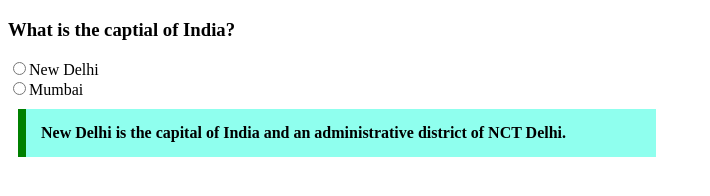
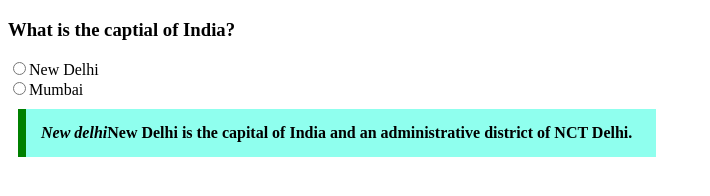
Before and after one commit to acciojob/trivia-nithyanandham9705, a website: page main.html in a window 1280 px wide. Shown: the whole page, without its empty margins (0-710 px from the left). Drawn offline with Linux system fonts and the light colour scheme.

Commit message:
created a submission

```diff
--- a/main.html
+++ b/main.html
@@ -14,7 +14,7 @@
 		<h3>What is the captial of India?</h3>
 		<input type="radio">New Delhi</input><br>
 		<input type="radio">Mumbai</input>
-	<blockquote style="max-width: 600px; margin: 10px; padding:15px;border-left:8px solid green; background-color: #8fffee; font-weight:bold">New Delhi is the capital of India and an administrative district of NCT Delhi.</blockquote>
+	<blockquote style="max-width: 600px; margin: 10px; padding:15px;border-left:8px solid green; background-color: #8fffee; font-weight:bold"><cite>New delhi</cite>New Delhi is the capital of India and an administrative district of NCT Delhi.</blockquote>
 </div>
 </body>
 
```
